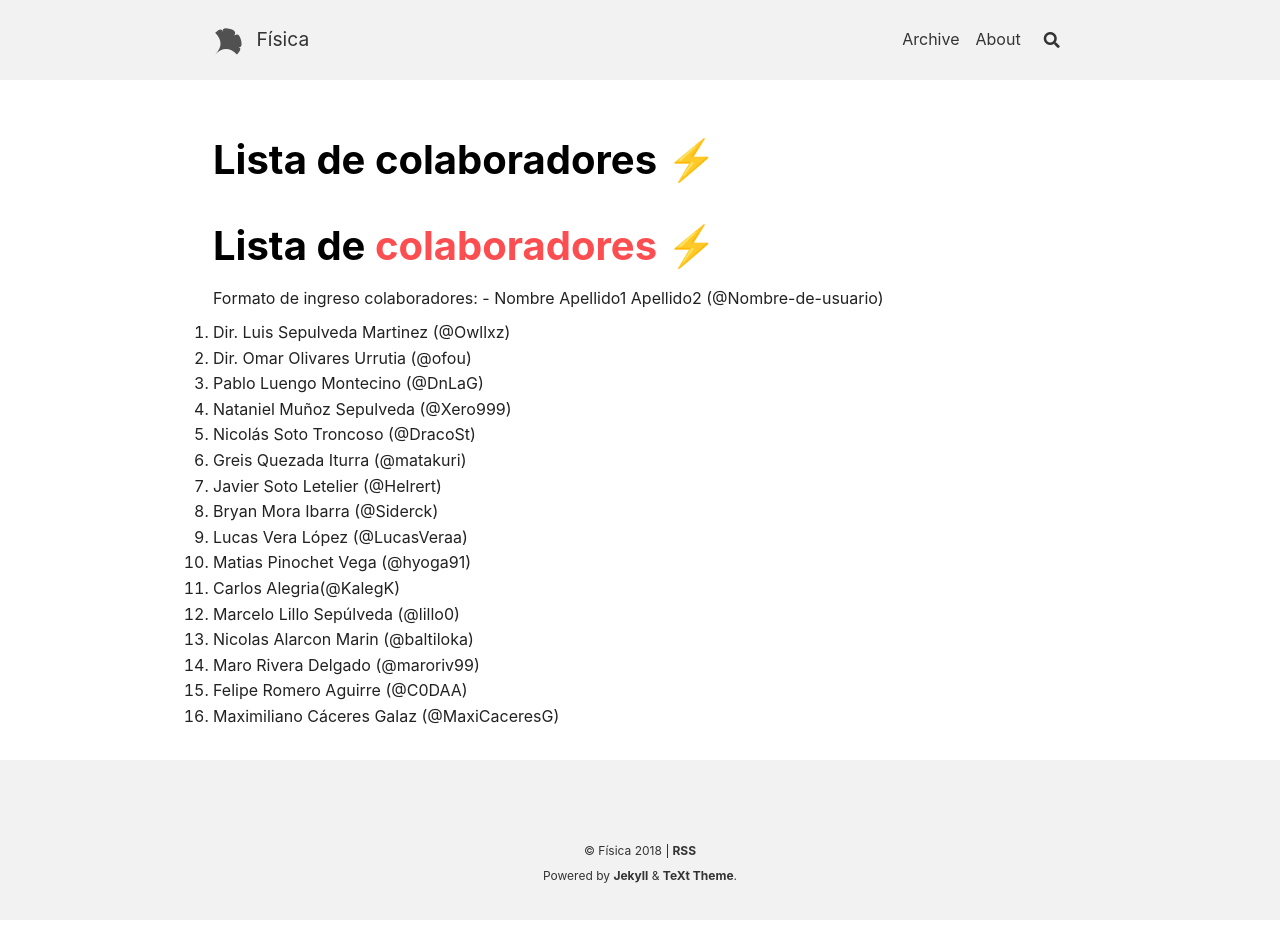
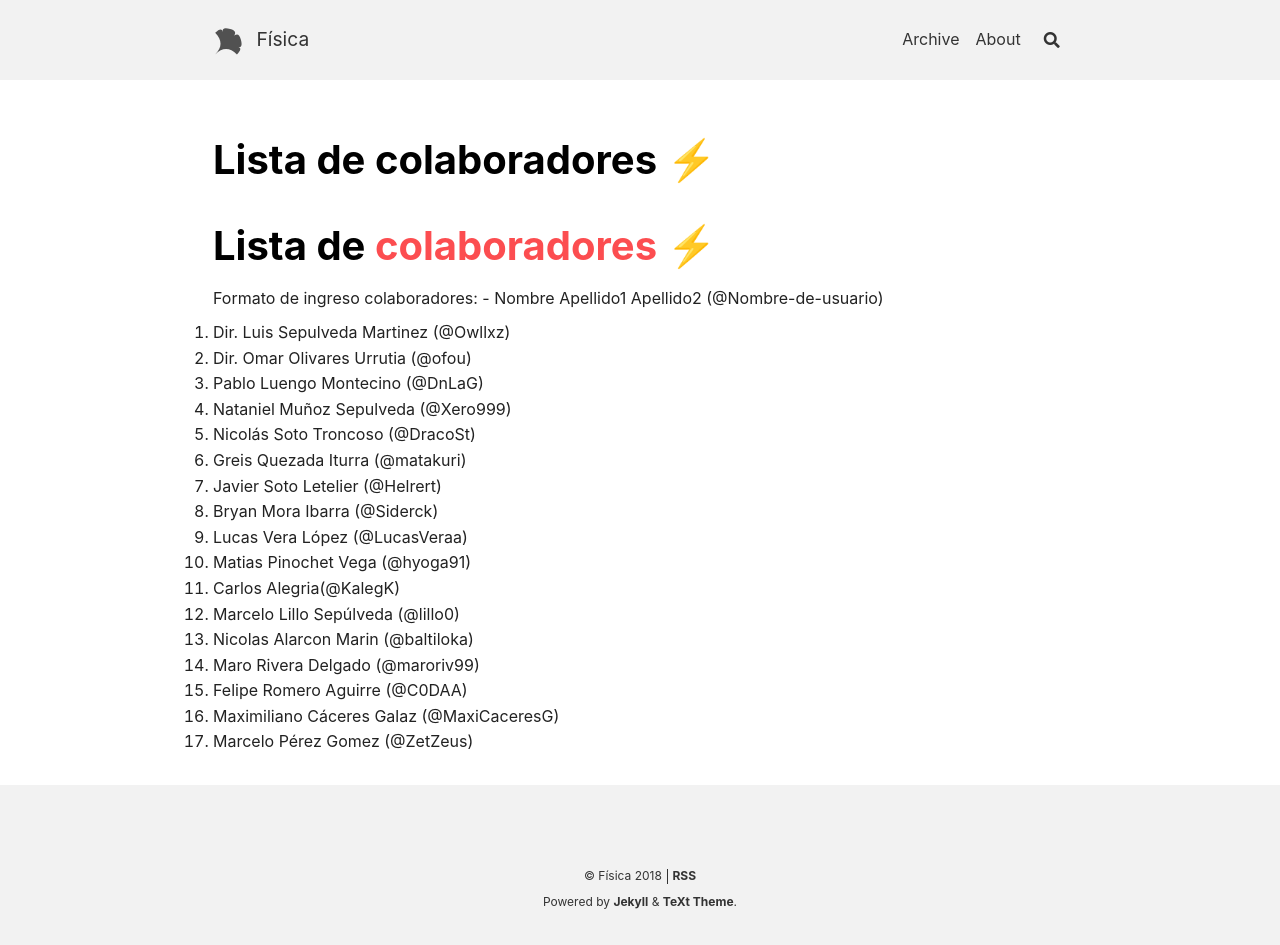
Before and after one commit to DnLaG/fisica, a Jekyll site: the page built from docs/lista.md, in a window 1280 px wide. Built offline with Jekyll 4.4.1, drawn with Linux system fonts in a browser that asks for light colours; nearby versions of some CDN libraries; our own code applies the rules of GitHub Pages for plain Markdown files; before the commit the page ends 920 px from its top, so only the background shows below that.

Commit message:
Update lista.md

```diff
--- a/docs/lista.md
+++ b/docs/lista.md
@@ -18,3 +18,4 @@ Formato de ingreso colaboradores: - Nombre Apellido1 Apellido2 (@Nombre-de-usuar
 14. Maro Rivera Delgado (@maroriv99)
 15. Felipe Romero Aguirre (@C0DAA)
 16. Maximiliano Cáceres Galaz (@MaxiCaceresG)
+17. Marcelo Pérez Gomez (@ZetZeus)
```
